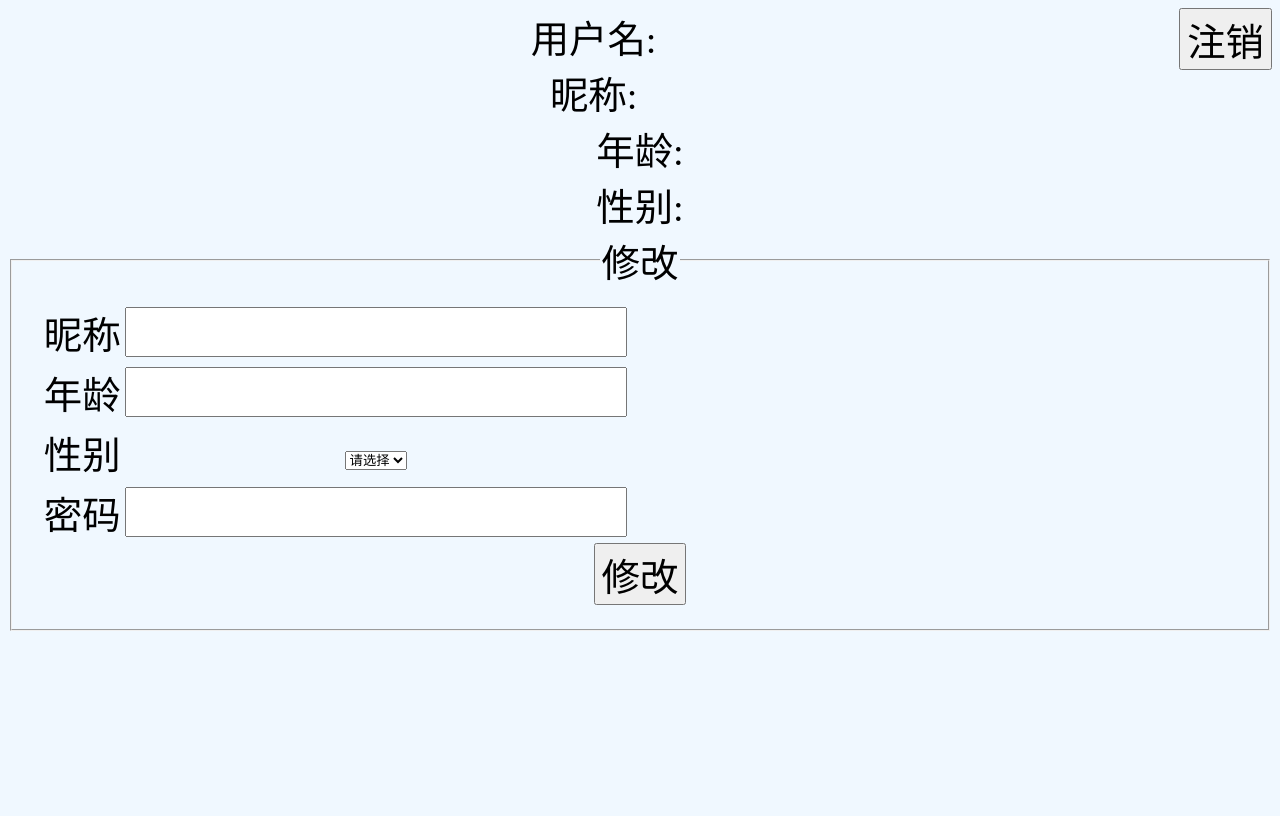
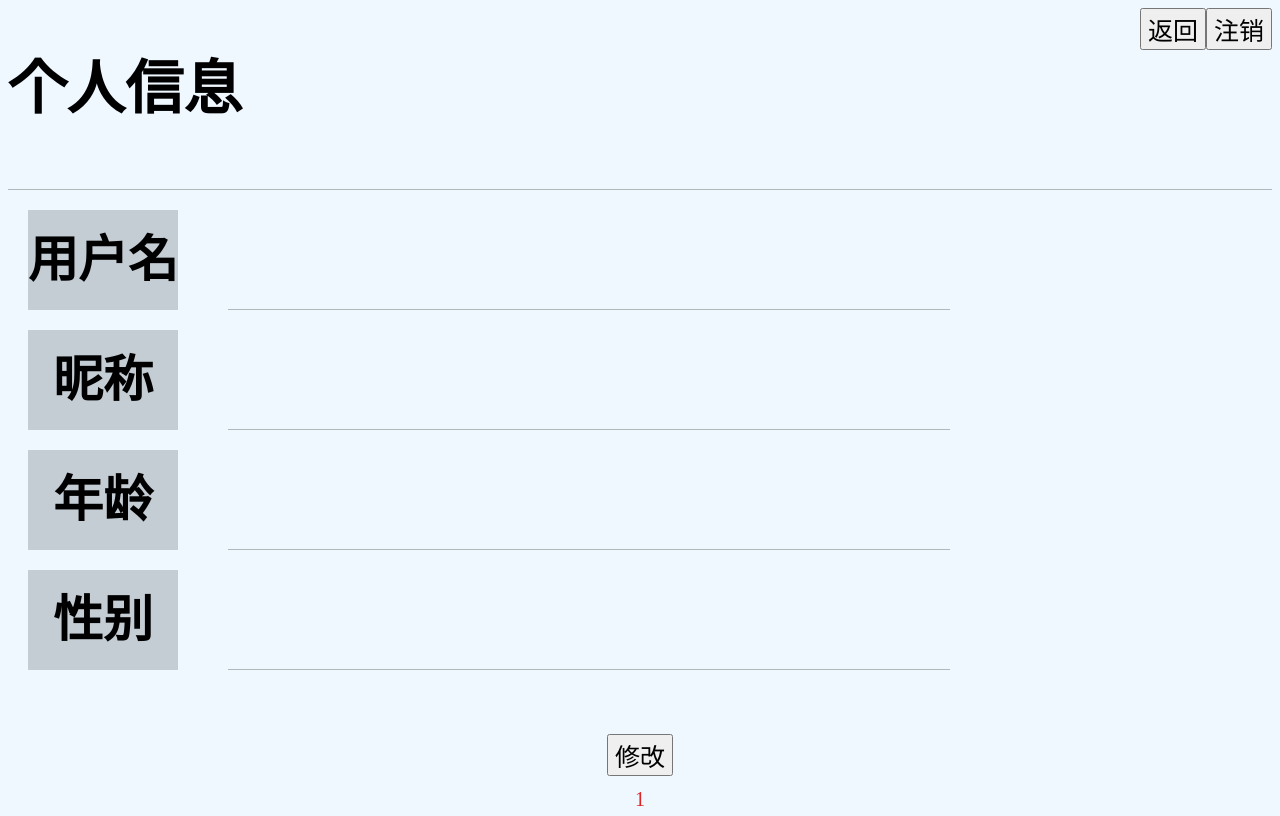
Before and after one commit to RoloVoid/boardapi, a Flask app: page /user in a window 1280 px wide. Before the commit the page ends 631 px from the top, so only its background shows below. Run offline with Flask 2, Linux system fonts and the light colour scheme; data that the repository does not hold is empty.

Commit message:
修正和完善后但还有bug的版本

```diff
--- a/boardapi/controller/userinfoedit.py
+++ b/boardapi/controller/userinfoedit.py
@@ -2,6 +2,7 @@ from flask import session
 import database
 from extends import error
 from flask import request, Blueprint
+from werkzeug.security import generate_password_hash, check_password_hash
 
 userinfoedit_bp = Blueprint('userinfoedit', __name__, url_prefix='/userinfo/modification')
 
@@ -38,7 +39,7 @@ def update_user_info():
     password = data.get('password')
     if password is not "":
         privacy_info = sessiondb.query(database.Privacy).filter(database.Privacy.username == username).first()
-        privacy_info.password = password
+        privacy_info.password = generate_password_hash(password)
         # 若要密码有修改，则提交
 
     sessiondb.commit()
--- a/boardapi/controller/userlogout.py
+++ b/boardapi/controller/userlogout.py
@@ -1,5 +1,4 @@
 from flask import session
-from extends import error
 from flask import request, Blueprint
 
 logout_bp = Blueprint('logout', __name__, url_prefix="/userinfo/logout")
--- a/boardapi/static/person.css
+++ b/boardapi/static/person.css
@@ -1,39 +1,84 @@
 html {
     height: 100vh;
     width: 100vw;
-    font-size: 3vw;
+    font-size: 50px;
   }
 input{
-    font-size: 3vw;
+    font-size: 25px;
 }
 body{
     background-color:AliceBlue;
-    text-align: center;
+}
+.right{
+    float:right;
 }
 .username{
     display:none;
 }
-.right{
-    float:right;
+.info-box{
+    clear:both;
+}
+h3{
+    line-height:80px;
+}
+.line{
+    height:1px;
+    background-color:#aeb9b9;
+    margin-top:12px;
 }
 .info{
-    clear:both;
+    margin:20px 0.4rem 0 0.4rem;
+    display:flex;
 }
-.item{
-    width: 38vw;
-    height:2vh;
+label{
+    width:3em;
+    line-height:80px;
+    padding:10px 0;
+    text-align:center;
+    background-color:#c4ccd4;
+    font-weight:700;
+}
+.info div{
+    font-weight:300;
     text-align: center;
+    width:14rem;
+    margin-left:1rem;
+    line-height:80px;
+    padding:20px 0 20px 22px;
+    border-bottom:1px solid #aeb9b9;
 }
-.text{
-    height:10vh;
-    width:85vw;
+.change-box{
+    text-align:center;
 }
-.nickname{
-    text-align: left;
+#box{
+    display:none;
 }
-.date{
-    text-align: left;
+.box{
+    width:100%;
 }
-.last{
-    text-align: left;
+th,td{
+    width:4.65rem;
+    font-size:35px;
+    text-align:center;
 }
+td{
+    padding:0;
+}
+.in{
+    width:4.65rem;
+    padding:0;
+    height:2em;
+    font-size:27px;
+}
+select{
+    font-size:27px;
+}
+#alert{
+    margin-top:5px;
+    padding-top:5px;
+    padding-bottom:5px;
+    margin-bottom:0;
+    font-size: 20px;
+    text-align:center;
+    color:rgb(219, 37, 37);
+}
--- a/boardapi/templates/person.html
+++ b/boardapi/templates/person.html
@@ -2,52 +2,65 @@
 <html>
 <head>
 <meta charset="utf-8">
-    <link rel="stylesheet" href="{{url_for('static',filename ='person.css')}}" />
+<link rel="stylesheet" href="{{url_for('static',filename ='person.css')}}"/>
 <title>person</title>
 </head>
 <body>
-    <input type="button" value="注销" style="float:right;" onclick="logout()" />
-    <p id="username" style="display:none;"></p>
+    <input type="button" value="注销" class="right" onclick="logout()" />
+    <input type="button" value="返回" class="right" onclick="location.href='/'" />
+    <p id="username" class="username"></p>
+    <div class="info-box">
+        <h3>个人信息</h3>
+        <div class="line"></div>
+        <div class="info">
+            <label>用户名</label>
+            <div id="username0"></div>
+        </div>
+        <div class="info">
+            <label>昵称</label>
+            <div id="nickname"></div>
+        </div>
+        <div class="info">
+            <label>年龄</label>
+            <div id="age"></div>
+        </div>
+        <div class="info">
+            <label>性别</label>
+            <div id="gender"></div>
+        </div>
+    </div>
+    <p></p>
+    <p></p>
     <div>
-        <div id="username0">用户名:</div>
-        <div id="nickname">昵称:</div>
-        <div id="age">年龄:</div>
-        <div id="gender">性别:</div>
-    </div>
-    <div>
-    <form>
-        <fieldset>
-        <legend>修改</legend>
-        <table>
-            <tr>
-                <td>昵称</td>
-                <td><input type="text" id="nickname1" /></td>
-            </tr>
-            <tr>
-                <td>年龄</td>
-                <td><input type="text" id="age1" /></td>
-            </tr>
-            <tr>
-                <td>性别</td>
-                <td>
-                    <select id=“gender1”>
-                        <option value="保密" selected="selected">请选择</option>
+        <div class="change-box" id="change-box">
+            <input type="button" id="button" class="change" value="修改" onclick="edit()"/>
+        </div>
+        <div id="box">
+            <table class="box" border="1">
+                <tr>
+                    <th>昵称</th>
+                    <th>年龄</th>
+                    <th>性别</th>
+                    <th>密码</th>
+                </tr>
+                <tr>
+                    <td><input type="text" id="nickname1" class="in"/></td>
+                    <td><input type="text" id="age1" class="in"/></td>
+                    <td><select name="gender" id="gender1" class="in">
+                        <option value="请选择" selected="selected">请选择</option>
                         <option value="男">男</option>
                         <option value="女">女</option>
                         <option value="保密">保密</option>
-                    </select>
-                </td>
-            </tr>
-            <tr>
-                <td>密码</td>
-                <td><input type="password" id="password1" /></td>
-            </tr>
-        </table>
-        <label id="change"><input type="button" onclick="change()" value="修改" /></label>
-        </fieldset>
-    </form>
-    <div id="alert"></div>
+                    </select></td>
+                    <td><input type="password" id="password1" class="in"/></td>
+            </table>
+            <div class="change-box">
+                <input type="button" id="save" class="change" value="保存" onclick="change()"/>
+                <input type="button" id="cancel" class="change" value="取消" onclick="cancel()"/>
+            </div>
+        </div>
     </div>
+    <div id="alert">1</div>
+    <script src={{ url_for('static', filename="person.js")}}></script>
 </body>
-<script src={{ url_for('static', filename="person.js")}} ></script>
 </html>
```
Also changed, not shown: boardapi/static/data-test.js (added, +14 -0 lines), boardapi/static/enter.css (+63 -7 lines), boardapi/static/enter.js (+15 -16 lines), boardapi/static/guest_board.js (+29 -21 lines), boardapi/static/person.js (+46 -24 lines), boardapi/templates/data-test.html (added, +13 -0 lines), boardapi/templates/guest_board.html (+6 -16 lines), boardapi/templates/login.html (+13 -7 lines), boardapi/templates/register.html (+10 -5 lines).
